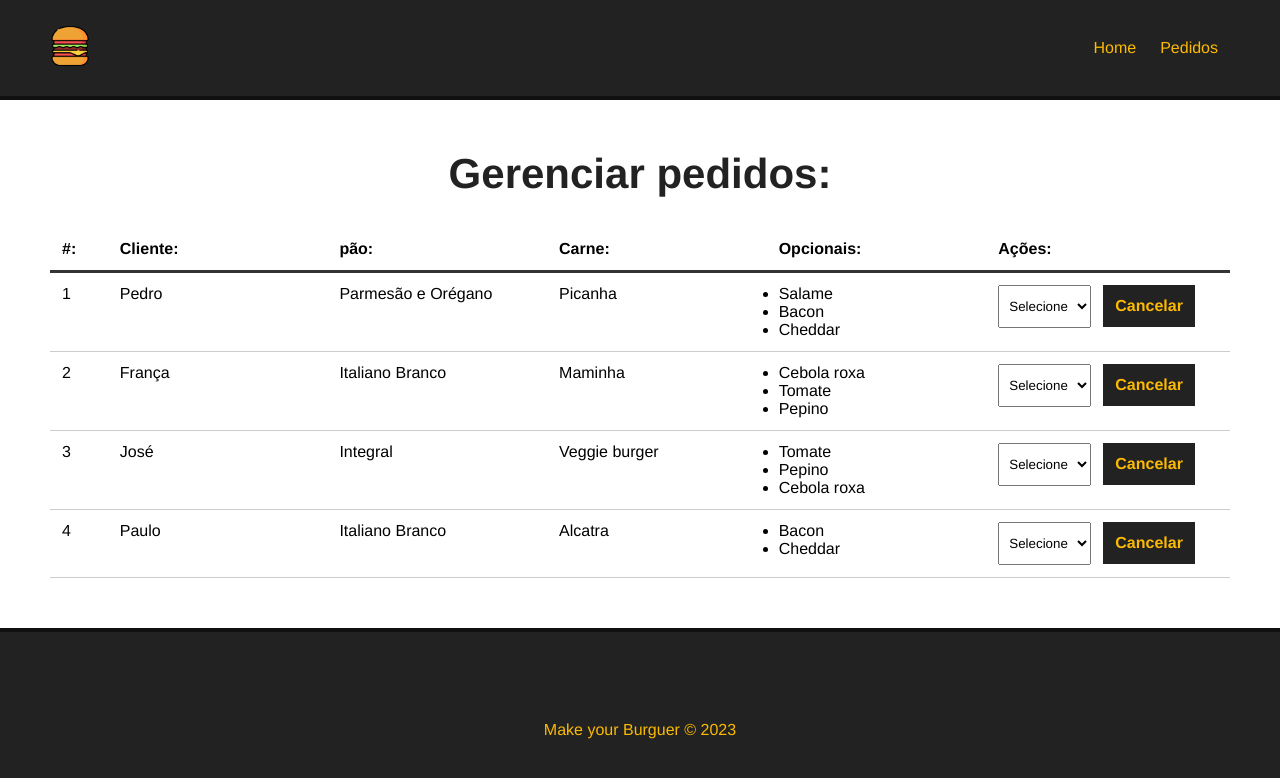
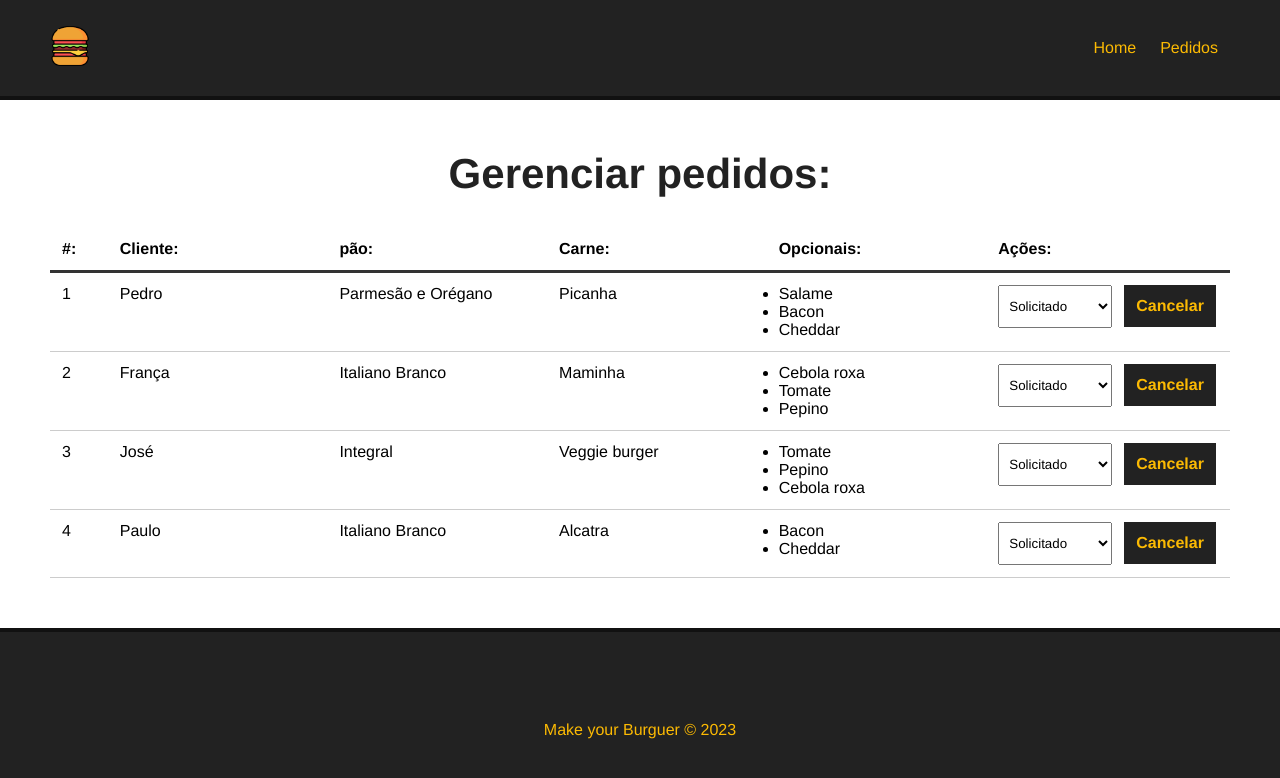
Before and after one commit to josepps/vue-hamburguer, a Vue app: page /pedidos in a window 1280 px wide. Shown: the top 778 px of the page. Built offline with nearby package versions, Linux system fonts and the light colour scheme; data requests are answered from the project's data file.

Commit message:
Status pego do back

```diff
--- a/db/db.json
+++ b/db/db.json
@@ -87,7 +87,7 @@
         "Bacon",
         "Cheddar"
       ],
-      "status": "solicitado",
+      "status": "Solicitado",
       "id": 1
     },
     {
@@ -99,7 +99,7 @@
         "Tomate",
         "Pepino"
       ],
-      "status": "solicitado",
+      "status": "Solicitado",
       "id": 2
     },
     {
@@ -111,7 +111,7 @@
         "Pepino",
         "Cebola roxa"
       ],
-      "status": "solicitado",
+      "status": "Solicitado",
       "id": 3
     },
     {
@@ -122,7 +122,7 @@
         "Bacon",
         "Cheddar"
       ],
-      "status": "solicitado",
+      "status": "Solicitado",
       "id": 4
     }
   ]
--- a/src/components/BurgerForm.vue
+++ b/src/components/BurgerForm.vue
@@ -69,7 +69,7 @@
             carne: this.carne,
             pao: this.pao,
             opcionais: Array.from(this.opcionais),
-            status: "solicitado"
+            status: "Solicitado"
         }
 
         const dataJson = JSON.stringify(data)
--- a/src/components/Dashboard.vue
+++ b/src/components/Dashboard.vue
@@ -24,6 +24,9 @@
                 <div>
                     <select name="status" class="status">
                         <option value="">Selecione</option>
+                        <option v-for="s in status" :key="s.id" value="s.tipo" :selected="burger.status == s.tipo" >
+                            {{ s.tipo }}
+                        </option>
                     </select>
                     <button class="delete-btn">Cancelar</button>
                 </div>
@@ -52,6 +55,17 @@
             this.burgers = data;
 
             // resgatar os status
+            this.getStatus()
+        },
+
+        async getStatus() {
+
+            const req = await fetch("http://localhost:3000/status");
+
+            const data = await req.json();
+
+            this.status = data;
+
         }
     },
     mounted() {
```
